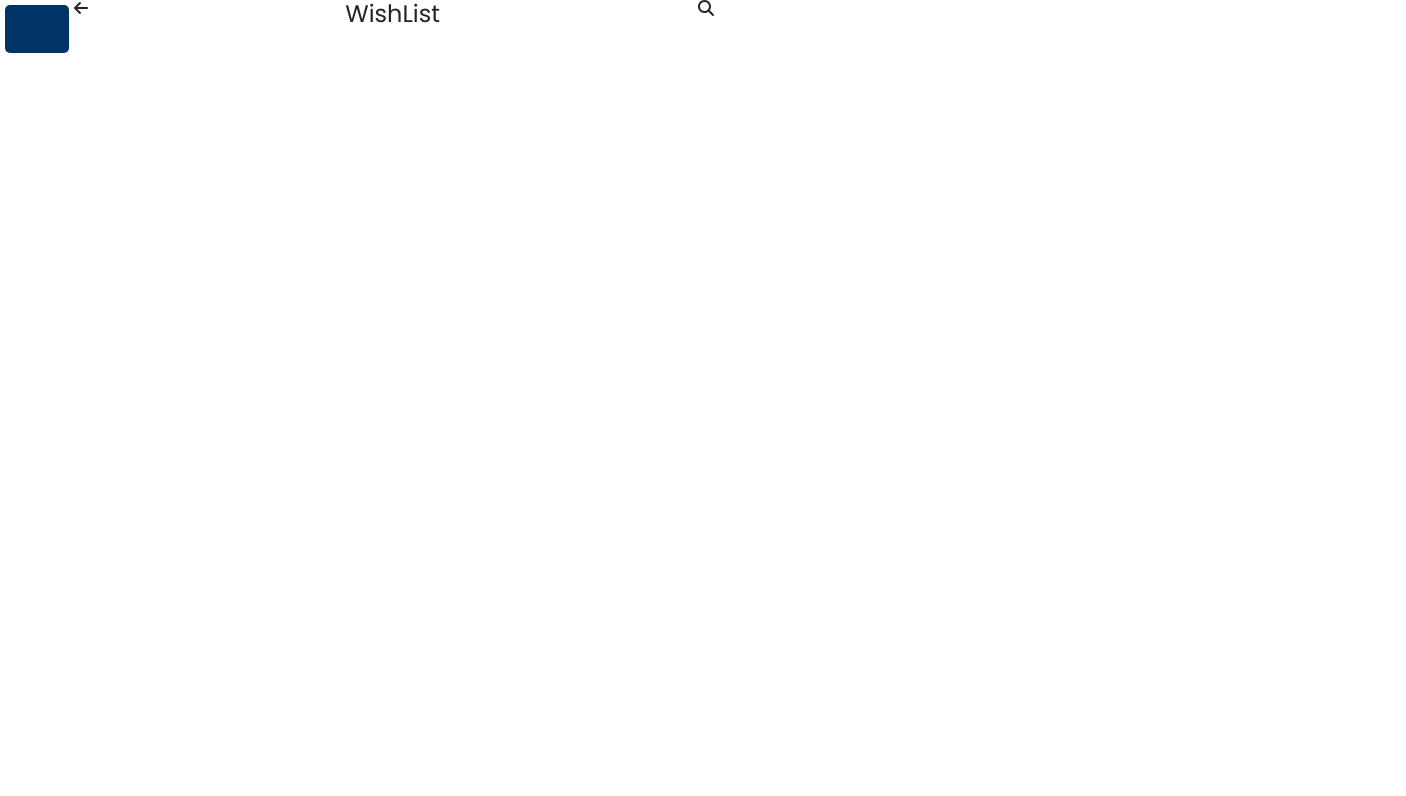
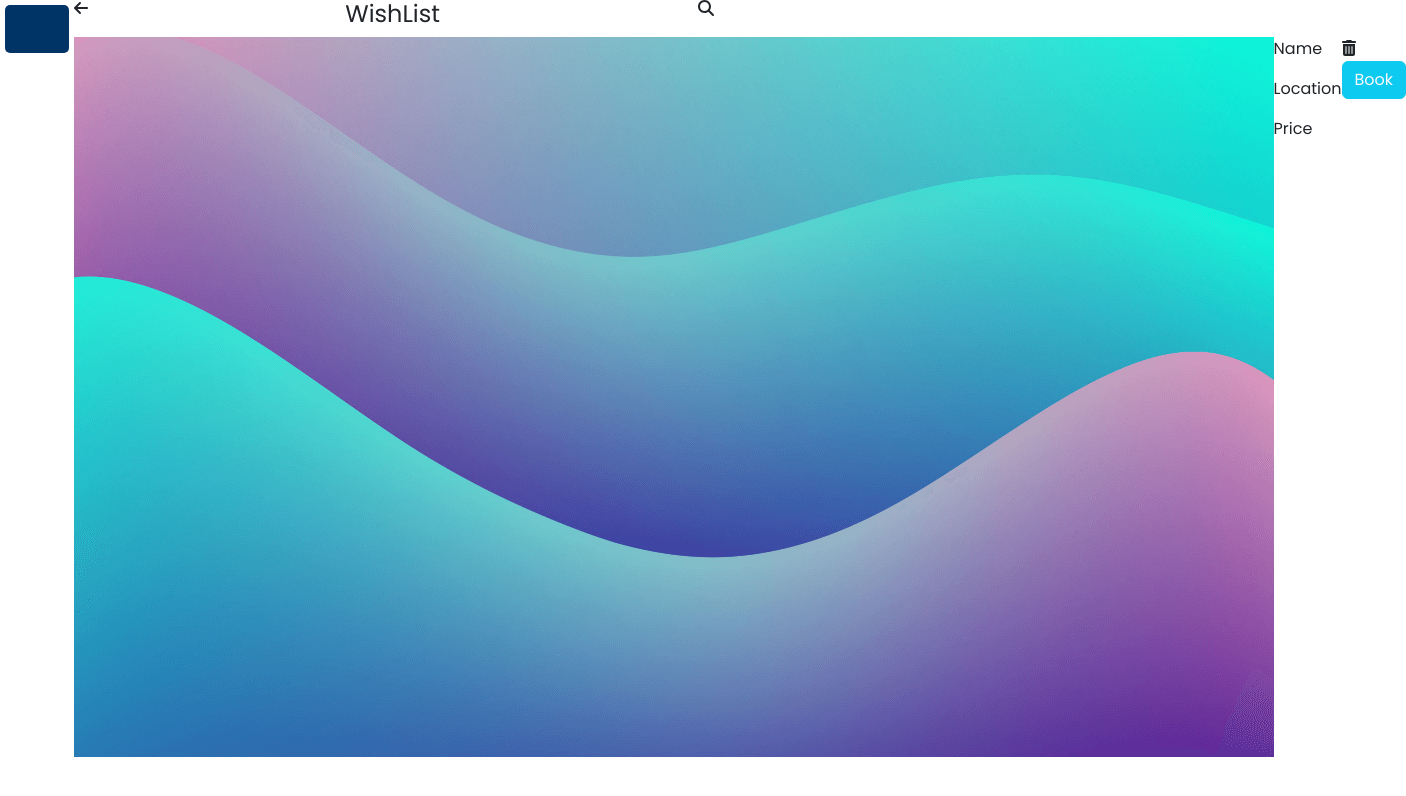
Before and after one commit to xennia316/FinalProject, a React (Create React App) app in the folder client/: page /wishlist in a window 1280 px wide. Shown: the top 796 px of the page, 1406 px wide, since content can reach past the window. Built offline with nearby package versions, Linux system fonts and the light colour scheme.

Commit message:
structuring card

```diff
--- a/client/src/components/WishList/wishList.jsx
+++ b/client/src/components/WishList/wishList.jsx
@@ -1,8 +1,13 @@
 import { FontAwesomeIcon } from "@fortawesome/react-fontawesome";
-import { faArrowLeft, faSearch } from "@fortawesome/free-solid-svg-icons";
+import {
+  faArrowLeft,
+  faSearch,
+  faTrashCan,
+} from "@fortawesome/free-solid-svg-icons";
 import React from "react";
 import SideNav from "../sidenav/SideNav";
 import styles from "./wishlist.module.css";
+import image from "../../images/gradient.png";
 
 const wishList = () => {
   return (
@@ -16,8 +21,27 @@ const wishList = () => {
           <h4>WishList</h4>
           <FontAwesomeIcon icon={faSearch} />
         </section>
-        <section>
-          <img />
+        <section className={`d-flex ${styles.subb}`}>
+          <img src={image} className={styles.image} alt="" />
+          <section className={`d-flex ${styles.sub}`}>
+            <section className={styles.sub1}>
+              <section>
+                <p>Name</p>
+                <p>Location</p>
+              </section>
+              <section>
+                <p>Price</p>
+              </section>
+            </section>
+            <section className={`d-flex  flex-column`}>
+              <section>
+                <FontAwesomeIcon icon={faTrashCan} />
+              </section>
+              <section>
+                <button className={`btn text-light btn-info`}>Book</button>
+              </section>
+            </section>
+          </section>
         </section>
       </section>
     </section>
```
